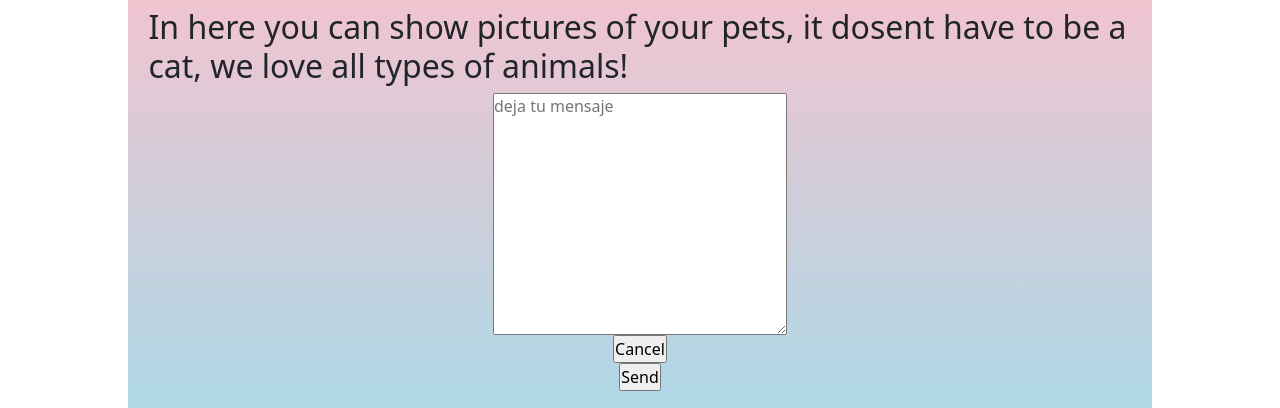
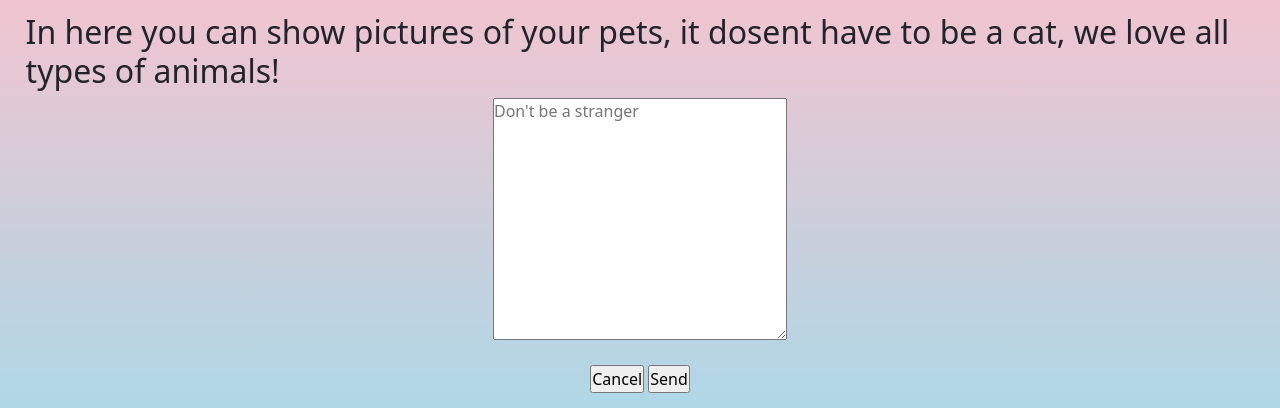
Before and after one commit to SaturnoBot/ProyecytoDesarrolloWebCoder, a website: page pages/showyourpet.html in a window 1280 px wide. Shown: the part 371-779 px from the top of the page. Drawn offline with nearby package versions, Linux system fonts and the light colour scheme.

Commit message:
entrega final

```diff
--- a/pages/showyourpet.html
+++ b/pages/showyourpet.html
@@ -66,15 +66,16 @@ href="https://cdnjs.cloudflare.com/ajax/libs/animate.css/4.1.1/animate.min.css"
 	  		<h2>
 	   		In here you can show pictures of your pets, it dosent have to be a cat, we love all types of animals!
 	   		</h2>
-	<textarea class="show__box"  name="" cols="30" rows="10" placeholder="deja tu mensaje"></textarea>
-
+	<textarea class="show__box"  name="" cols="30" rows="10" placeholder="Don't be a stranger"></textarea>
+		<div class="inputButton">
 		<input type="reset" value="Cancel">
 		<input type="submit" value="Send">
+		</div>
 	</div>
 <!--cierra caja de comentarios-->
 </main>
 
-
+	<!--abre footer-->
 
 <footer class="d-flex justify-content-between">
 	<nav>
--- a/scss/_body.scss
+++ /dev/null
@@ -1,4 +0,0 @@
-body{
-    margin-right: 10%;
-    margin-left: 10%;
-}
--- a/scss/_main.scss
+++ b/scss/_main.scss
@@ -19,6 +19,11 @@ main{
     .present__mainPick{
         width: ($width - 15);
     }
+    .inputButton{
+        margin-top: 2%;
+        margin-right: 5%;
+        margin-left: 5%;
+    }
 @media only screen and (min-width: 990px){
     .historia__babyPick{
         width: ($width - 50);
@@ -29,7 +34,6 @@ main{
         width: ($width - 30);
     }
     .enter__box{
-
         display: flex;
         flex-direction: column;
     }
@@ -38,7 +42,6 @@ main{
         flex-direction: column;
         align-items: center;
         width: ($width);
-
     }
 
     form{
--- a/scss/main.scss
+++ b/scss/main.scss
@@ -7,4 +7,3 @@
 @import "_header";
 @import "_main";
 @import "_footer";
-@import "_body";
```
Also changed, not shown: pages/story.html (+5 -4 lines), css/main.css, scss/_media.scss (deleted).
